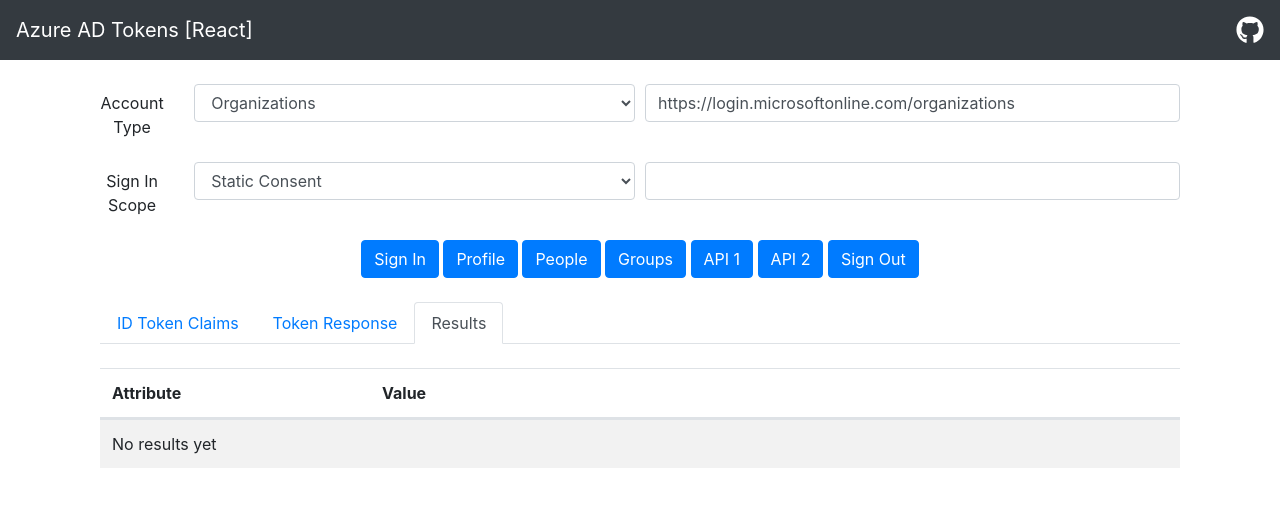
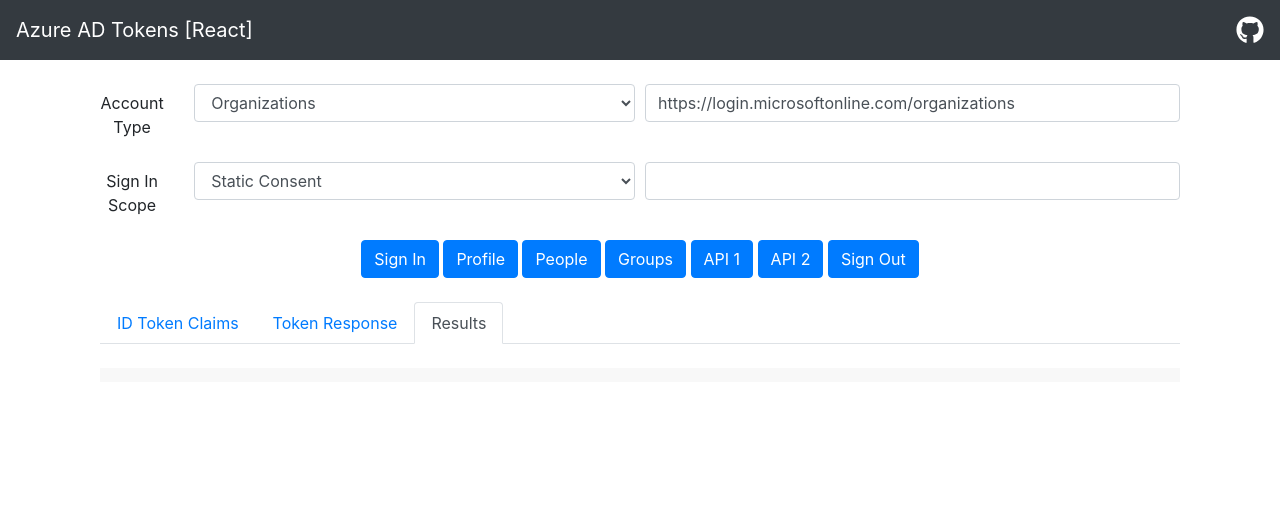
Before and after one commit to marcusca10/azuread-tokens-react, a React (Create React App) app in the folder app/: page / in a window 1280 px wide. Both pictures are taken after a click on the tab "Results". Shown: the top 506 px of the page. Built offline with nearby package versions, Linux system fonts and the light colour scheme.

Commit message:
updated api results display

```diff
--- a/app/package.json
+++ b/app/package.json
@@ -12,7 +12,8 @@
     "react": "^17.0.0",
     "react-bootstrap": "^1.4.0",
     "react-dom": "^17.0.0",
-    "react-scripts": "3.4.4"
+    "react-scripts": "3.4.4",
+    "react-syntax-highlighter": "^15.3.0"
   },
   "scripts": {
     "start": "react-scripts start",
--- a/app/src/components/TokenComponent.Form.js
+++ b/app/src/components/TokenComponent.Form.js
@@ -36,8 +36,8 @@
                   <option value="profile">Just Profile</option>
                   <option value="user">User Consent</option>
                   <option value="all">Everything</option>
-                  <option value="api1">API 1</option>
-                  <option value="api2">API 2</option>
+                  <option value="api1">Alpine flowers API</option>
+                  <option value="api2">Cactus API</option>
                 </Form.Control>
               </Col>
             </Form.Group>
--- a/app/src/components/TokenComponent.Result.js
+++ b/app/src/components/TokenComponent.Result.js
@@ -2,6 +2,12 @@
 import Tabs from 'react-bootstrap/Tabs';
 import Tab from 'react-bootstrap/Tab';
 import Table from 'react-bootstrap/Table';
+
+import { Light as SyntaxHighlighter } from 'react-syntax-highlighter';
+import json from 'react-syntax-highlighter/dist/esm/languages/hljs/json';
+import github from 'react-syntax-highlighter/dist/esm/styles/hljs/github';
+
+SyntaxHighlighter.registerLanguage('json', json);
 
 const TokenComponentResult = (props) => {
     return (
@@ -70,35 +76,12 @@
                     </Table>
                 </Tab>
                 <Tab eventKey="results" title="Results">
-                    <br></br>
-                    <Table style={{ textAlign: 'left' }} striped hover responsive="sm">
-                        <thead>
-                            <tr className="d-flex">
-                                <th className="col-3">Attribute</th>
-                                <th className="col-9">Value</th>
-                            </tr>
-                        </thead>
-                        <tbody>
-                            {
-                                props.resultDetails ? (
-                                    Object.keys(props.resultDetails).map((key) => (
-                                        <tr key={ key } className="d-flex">
-                                            <td className="col-3">{ key }</td>
-                                            <td className="col-9">
-                                                <span className="text-break">
-                                                    { props.resultDetails[key] }
-                                                </span>
-                                            </td>
-                                        </tr>
-                                    ))
-                                ) : (
-                                    <tr>
-                                        <td colSpan="2">No results yet</td>
-                                    </tr>
-                                )
-                            }
-                        </tbody>
-                    </Table>
+                    <div style={{ textAlign: 'left' }}>
+                        <br></br>
+                        <SyntaxHighlighter language="json" style={github}>
+                            { props.resultDetails }
+                        </SyntaxHighlighter>
+                    </div>
                 </Tab>
             </Tabs>
         </div>
--- a/app/src/components/TokenComponent.js
+++ b/app/src/components/TokenComponent.js
@@ -27,15 +27,15 @@
             account: null,
             idTokenClaims: null,
             accessTokenDetails: null,
-            resultDetails: null,
+            resultDetails: '',
             msgShow: false,
             msgLevel: 'info',
             msgTitle: '',
             msgText: '',
             graphBaseUrl: process.env.REACT_APP_GRAPH_ENDPOINT,
             profilePath: 'me',
-            peoplePath: 'me',
-            groupsPath: 'me',
+            peoplePath: 'me/people',
+            groupsPath: 'groups',
             api1Url: process.env.REACT_APP_API1_URL,
             api2Url: process.env.REACT_APP_API2_URL,
         };
@@ -173,7 +173,7 @@
                     this.setState({accessTokenDetails: this.parseTokenResult(authResponse)});
                     //this.setState({account: this.parseTokenResult(authResponse.account)})
                     this.setState({idTokenClaims: this.parseTokenResult(authResponse.idTokenClaims)});
-                    this.setState({resultDetails: null});
+                    this.setState({resultDetails: ''});
                     //this.showMessage('info', 'Success', 'Token received.')
                 }
             },
@@ -190,7 +190,7 @@
                 this.setState({accessTokenDetails: null});
                 this.setState({account: null});
                 this.setState({idTokenClaims: null});
-                this.setState({resultDetails: null});
+                this.setState({resultDetails: ''});
             },
             (error) => {
                 console.log(error);
@@ -209,10 +209,10 @@
 
                     this.apiService.fetchData(endpoint, authResponse.accessToken).then(
                         (apiResponse) => {
-                            this.setState({resultDetails: this.parseTokenResult(apiResponse.data)});
+                            this.setState({resultDetails: apiResponse});
                         },
                         (err) => {
-                            this.setState({resultDetails: null});
+                            this.setState({resultDetails: ''});
                             this.showMessage('danger', 'Error', err.message)
                             console.log(err);
                         }
@@ -221,7 +221,7 @@
             },
             (error) => {
                 this.setState({accessTokenDetails: null});
-                this.setState({resultDetails: null});
+                this.setState({resultDetails: ''});
                 this.showMessage('danger', 'Error', error.message)
                 console.log(error);
             }
--- a/app/src/services/ApiService.js
+++ b/app/src/services/ApiService.js
@@ -8,8 +8,8 @@
         };
 
         return axios.get(endpoint, config).then(
-          (graphResponse) => {
-            return graphResponse;
+          (apiResponse) => {
+            return JSON.stringify(apiResponse.data, undefined, 4);
           }
         );
       }
```
Also changed, not shown: 1 other file (tests, documents, lock files or other folders).
